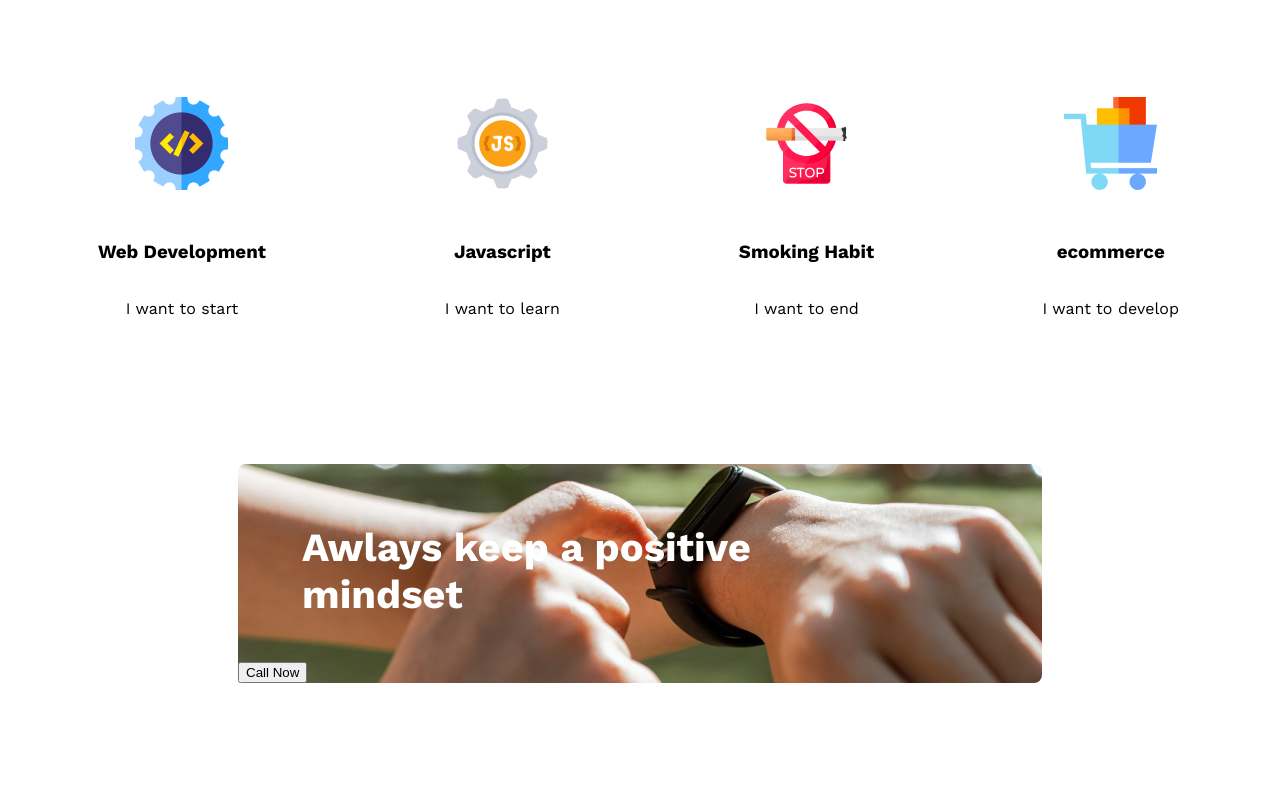
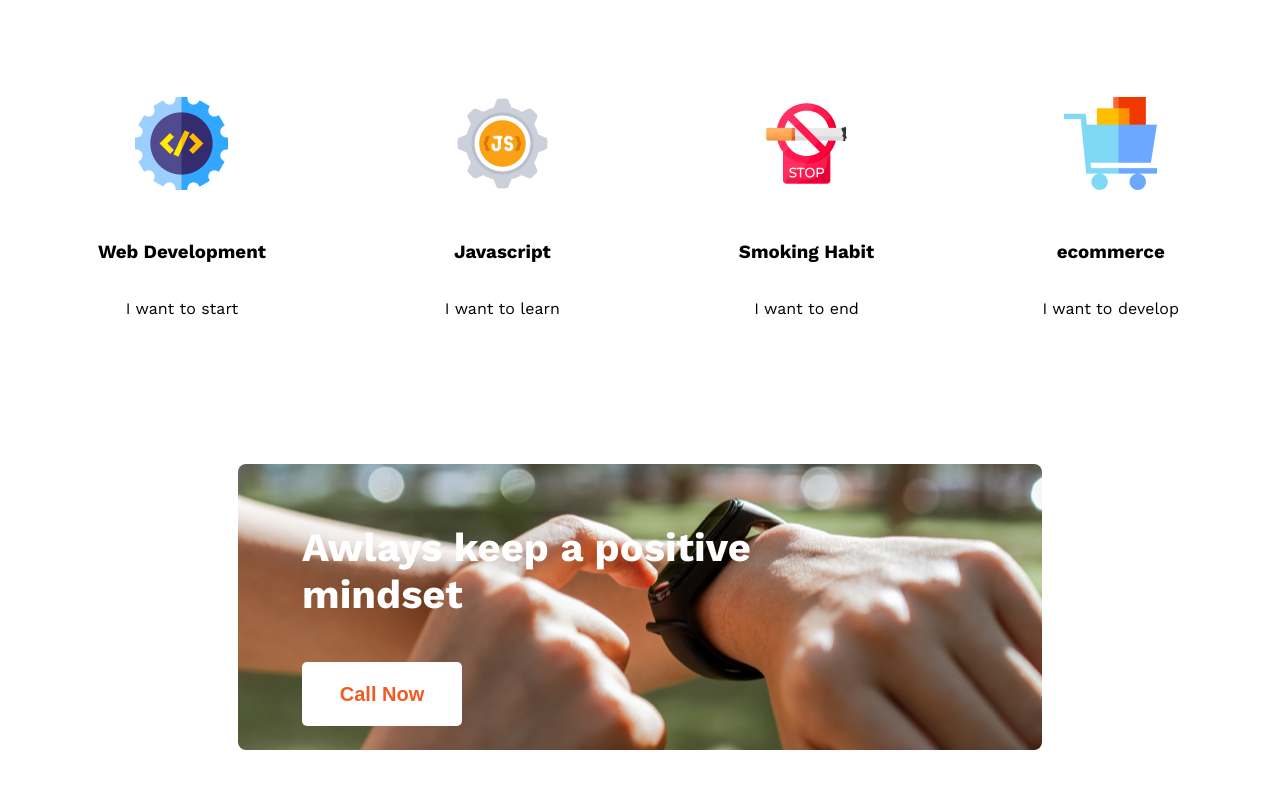
Before and after one commit to nami121-dev/new-year-website, a plain HTML site: page index.html in a window 1280 px wide. Shown: the part 2215-3003 px from the top of the page. Drawn offline with nearby package versions, Linux system fonts and the light colour scheme.

Commit message:
completed main section

```diff
--- a/index.html
+++ b/index.html
@@ -72,7 +72,7 @@
        <section class="img">
         <div class="img-container">
             <p class="img-description">Awlays keep a positive mindset</p>
-        <button>Call Now</button>
+        <input id="call" type="button" value="Call Now">
 
         </div>
 
--- a/styles/new.css
+++ b/styles/new.css
@@ -168,9 +168,9 @@ main{
 }
 
 .img-container{
-  background-image: url('../images/watch.png');
+  background-image: url('../images/watch.png'),url('../images/gradient2.png');
   background-repeat: no-repeat;
-  background-position: center;
+  background-position: center,left;
   margin: 130px 230px;
   border-radius: 8px;
 }
@@ -185,3 +185,21 @@ main{
     color: #fff;
     padding: 60px 600px 20px 64px;
 }
+#call{
+  width: 88px;
+  height: 23px;
+  font-size: 20px;
+  font-weight: 600;
+  text-align: center;
+  color: #f15b22;
+  width: 160px;
+  height: 64px;
+  flex-grow: 0;
+  margin: 24px 299px 0 0;
+  padding: 21px 36px 20px;
+  border-radius: 5px;
+  background-color: #fff;
+  border: 0px;
+  margin: 0 0 24px 64px;
+
+}
```
